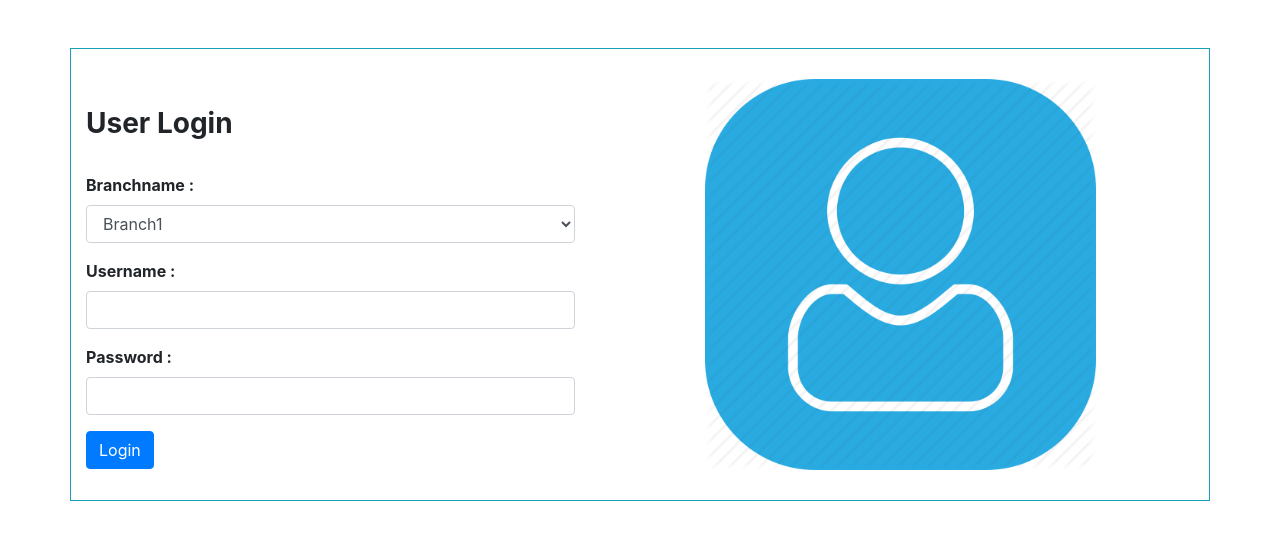
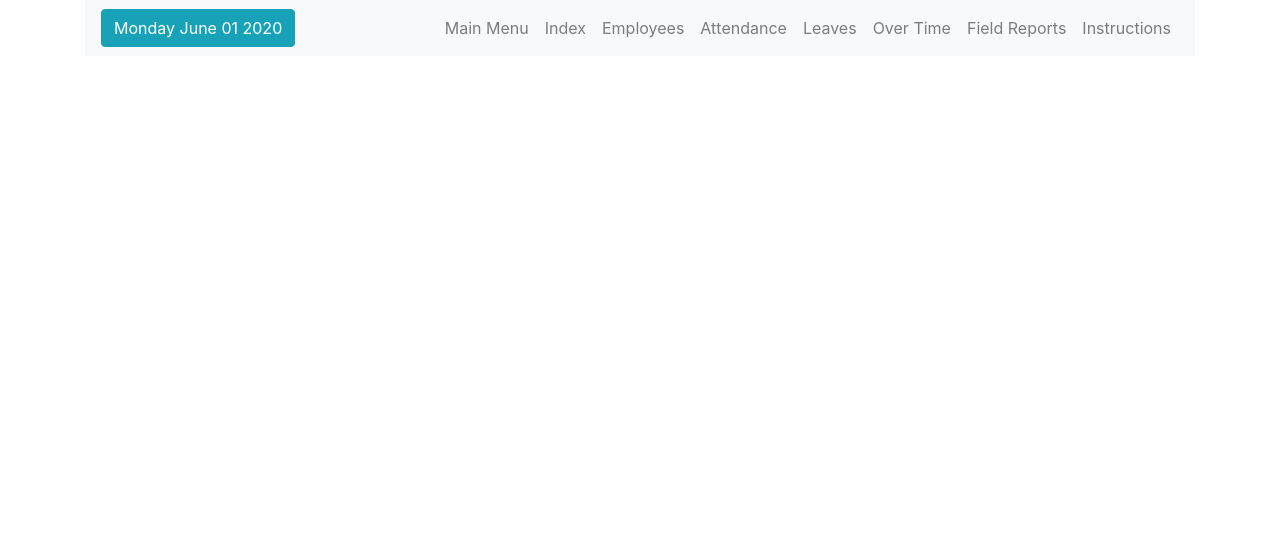
Before and after one commit to savindug/AMS_New, a React (Create React App) app: page / in a window 1280 px wide. Shown: the top 540 px of the page. Built offline with nearby package versions, Linux system fonts and the light colour scheme.

Commit message:
calendar toggle fixed

```diff
--- a/package.json
+++ b/package.json
@@ -26,7 +26,6 @@
     "axios": "^0.19.2",
     "bootstrap": "^4.5.0",
     "datatables.net-dt": "^1.10.21",
-    "electron": "^9.0.0",
     "electron-is-dev": "^1.2.0",
     "moment": "^2.26.0",
     "react": "^16.13.1",
@@ -57,6 +56,8 @@
     ]
   },
   "devDependencies": {
-    "electron-builder": "^22.6.1"
+    "electron": "^9.0.0",
+    "electron-builder": "^22.6.1",
+    "reactstrap": "^8.4.1"
   }
 }
--- a/src/App.js
+++ b/src/App.js
@@ -1,50 +1,18 @@
 import React, {Component} from 'react';
 import 'bootstrap/dist/css/bootstrap.min.css'
 import Content from "./components/content.component";
-import Login from "./components/login.component";
-import loginavatar from "./img/loginavatar.png"
+
 
 export default class App extends Component {
 
-    state = {
-        loginStatus : false
-    }
-
-    changelogin = (event) => {
-        event.preventDefault();
-        this.setState({
-            loginStatus : !(this.state.loginStatus)
-            }
-        );
-        console.log(this.state.loginStatus);
-    };
 
     render() {
 
         return(
            <div>
-               {this.state.loginStatus ?
 
                    <Content/>
 
-                   :
-
-
-                   <div>
-                   <br/><br/>
-                   <div className="container border border-info">
-                   <div className="row ">
-                   <div className="col">
-                   <Login onlogin={this.changelogin}/>
-                   </div>
-                   <div className="col justify-content-end" style={{marginLeft: 100, marginTop: 30, marginBottom: 30}} >
-                   <img style={{width: "80%", HEIGHT: "80%"}} src={loginavatar} alt="Avatar" />
-                   </div>
-                   </div>
-                   </div>
-                   </div>
-
-               }
 
            </div>
         );
--- a/src/components/att.component.js
+++ b/src/components/att.component.js
@@ -4,6 +4,14 @@ import 'datatables.net-dt';
 import 'datatables.net';
 import '../../node_modules/datatables.net-dt/css/jquery.dataTables.css'
 import 'moment';
+import {
+    Button,
+    Modal,
+    ModalHeader,
+    ModalBody,
+    ModalFooter,
+    Table,
+} from "reactstrap";
 
 import { DateRangePicker, DateRange } from "@matharumanpreet00/react-daterange-picker";
 
@@ -24,7 +32,10 @@ class AttComponent extends Component {
 		dateRange: {
             startDate: 'Fri Nov 01 2019 00:00:00 GMT+0530 (India Standard Time)',
             endDate: 'Sun Dec 01 2019 00:00:00 GMT+0530 (India Standard Time)'
-        }
+        },
+        modal : false
+
+
     };
 
 
@@ -99,26 +110,44 @@ class AttComponent extends Component {
 
     }
 
+    toggle = () =>{
+        this.setState({modal:!(this.state.modal)});
+
+    }
 
     render() {
 
         return (
             <div>
                 <p>Attendance Table Here</p>
-                <button id="selectDuration" className="btn btn-primary" type="button">toggle</button>
+                <button id="selectDuration" className="btn btn-primary" type="button" onClick={this.toggle}>Toggle</button>
                 <div className="row">
+
                         <div className="col-2"></div>
                             <div className="col-8">
+
                                 <div id='dateRangePicker'>
-                                    <DateRangePicker
-                                        open={this.state.open}
-                                        onChange={range => this.setState({ dateRange: range })}
-                                        autoFocus
-                                    />
+
+                                    <Modal size="lg" isOpen={this.state.modal} toggle={this.toggle}>
+                                        <ModalHeader toggle={this.toggle}>Select Date Range</ModalHeader>
+
+                                            <ModalBody>
+                                                <DateRangePicker
+                                                    open={this.state.open}
+                                                    onChange={(range) => { this.setState({ dateRange: range, modal: !(this.state.modal) }); this.getEmployees(); }}
+                                                    autoFocus
+                                                />
+                                            </ModalBody>
+
+                                    </Modal>
+
                                 </div>
+
                         <div className="col-2"></div>
                     </div>
+
                 </div>
+                <br/>
                 <table id="attendance" className="display"></table>
                 <button className="btn btn-warning"><b>Print Report</b></button>
             </div>
```
Also changed, not shown: src/img/loginavatar.png (deleted), 1 other file (tests, documents, lock files or other folders).
